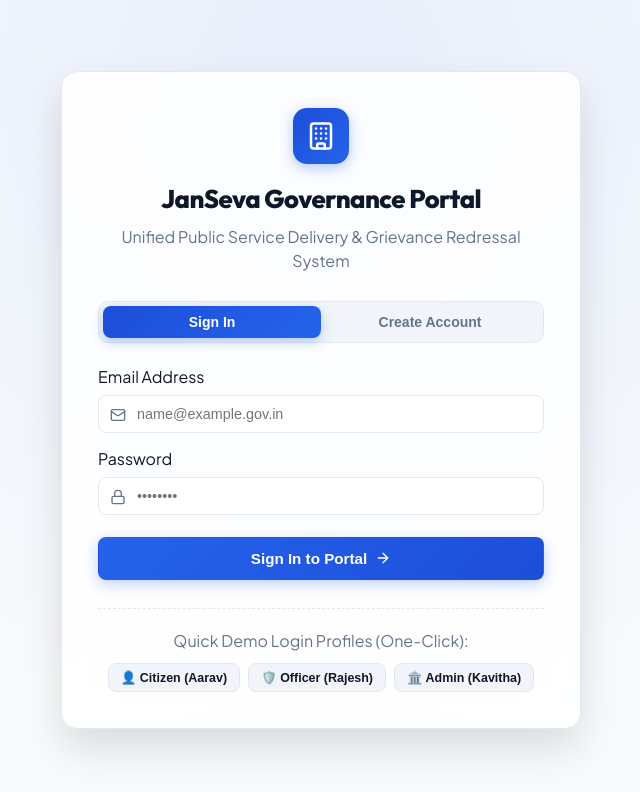
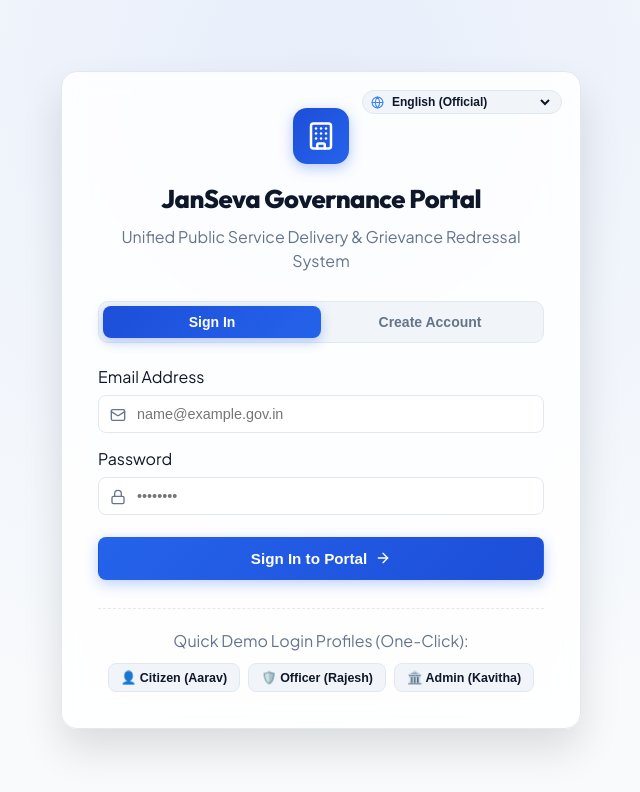
Before and after one commit to Punithn9036/Public-Service-Delivery-and-Citizen-Grievance-Management-System, a React (Vite) app in the folder frontend/: page / in a window 1280 px wide. Shown: the top 792 px of the page, without its empty margins (319-959 px from the left). Built offline with nearby package versions, Linux system fonts and the light colour scheme; no server answers.

Commit message:
feat(auth): add regional language selector to login gate screen

```diff
--- a/frontend/src/components/AuthScreen.jsx
+++ b/frontend/src/components/AuthScreen.jsx
@@ -1,9 +1,11 @@
 import React, { useState } from 'react';
-import { Building, ShieldCheck, UserCheck, Lock, Mail, Phone, User, ArrowRight, AlertCircle, CheckCircle2 } from 'lucide-react';
+import { Building, ShieldCheck, UserCheck, Lock, Mail, Phone, User, ArrowRight, AlertCircle, CheckCircle2, Globe } from 'lucide-react';
 import { useAuth } from '../context/AuthContext';
+import { useLanguage } from '../context/LanguageContext';
 
 export default function AuthScreen() {
   const { login, register, quickDemoLogin } = useAuth();
+  const { lang, setLang, t } = useLanguage();
   const [isRegister, setIsRegister] = useState(false);
   const [role, setRole] = useState('CITIZEN'); // 'CITIZEN' | 'OFFICER' | 'ADMIN'
   const [email, setEmail] = useState('');
@@ -84,8 +86,54 @@ export default function AuthScreen() {
         padding: '36px',
         boxShadow: '0 20px 40px rgba(0,0,0,0.12)',
         border: '1px solid var(--border-subtle)',
-        borderRadius: '16px'
+        borderRadius: '16px',
+        position: 'relative'
       }}>
+
+        {/* Top Right Regional Language Selector */}
+        <div style={{
+          position: 'absolute',
+          top: '18px',
+          right: '18px',
+          display: 'inline-flex',
+          alignItems: 'center',
+          background: 'var(--bg-tertiary, rgba(255,255,255,0.06))',
+          borderRadius: '18px',
+          padding: '3px 8px',
+          border: '1px solid var(--border-subtle, rgba(255,255,255,0.1))',
+          gap: '4px'
+        }}>
+          <Globe size={13} style={{ color: 'var(--brand-500, #2563eb)' }} />
+          <select
+            value={lang}
+            onChange={(e) => setLang(e.target.value)}
+            style={{
+              background: 'transparent',
+              color: 'var(--text-main, #ffffff)',
+              border: 'none',
+              outline: 'none',
+              fontSize: '0.75rem',
+              fontWeight: 600,
+              cursor: 'pointer'
+            }}
+            aria-label="Select State Language"
+            title="Select Regional Language"
+          >
+            <option value="en" style={{ background: '#1e293b', color: '#fff' }}>English (Official)</option>
+            <option value="hi" style={{ background: '#1e293b', color: '#fff' }}>हिन्दी (North & Central)</option>
+            <option value="kn" style={{ background: '#1e293b', color: '#fff' }}>ಕನ್ನಡ (Karnataka)</option>
+            <option value="ta" style={{ background: '#1e293b', color: '#fff' }}>தமிழ் (Tamil Nadu)</option>
+            <option value="te" style={{ background: '#1e293b', color: '#fff' }}>తెలుగు (AP & Telangana)</option>
+            <option value="ml" style={{ background: '#1e293b', color: '#fff' }}>മലയാളം (Kerala)</option>
+            <option value="mr" style={{ background: '#1e293b', color: '#fff' }}>मराठी (Maharashtra)</option>
+            <option value="gu" style={{ background: '#1e293b', color: '#fff' }}>ગુજરાતી (Gujarat)</option>
+            <option value="bn" style={{ background: '#1e293b', color: '#fff' }}>বাংলা (West Bengal)</option>
+            <option value="or" style={{ background: '#1e293b', color: '#fff' }}>ଓଡ଼ିଆ (Odisha)</option>
+            <option value="pa" style={{ background: '#1e293b', color: '#fff' }}>ਪੰਜਾਬੀ (Punjab)</option>
+            <option value="as" style={{ background: '#1e293b', color: '#fff' }}>অসমীয়া (Assam)</option>
+            <option value="ur" style={{ background: '#1e293b', color: '#fff' }}>اردو (J&K, Telangana, UP)</option>
+          </select>
+        </div>
 
         {/* Header Branding */}
         <div style={{ textAlign: 'center', marginBottom: '28px' }}>
```
